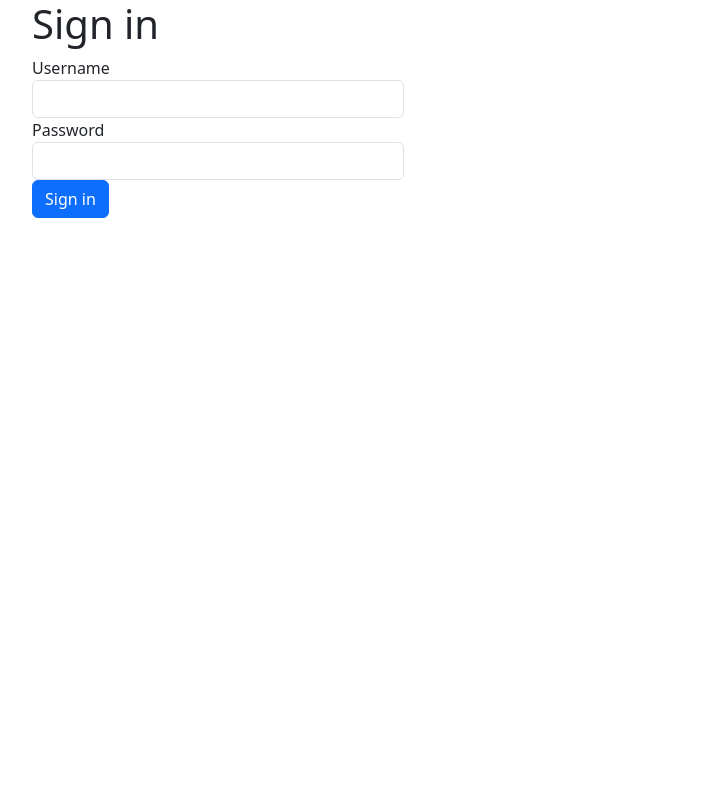
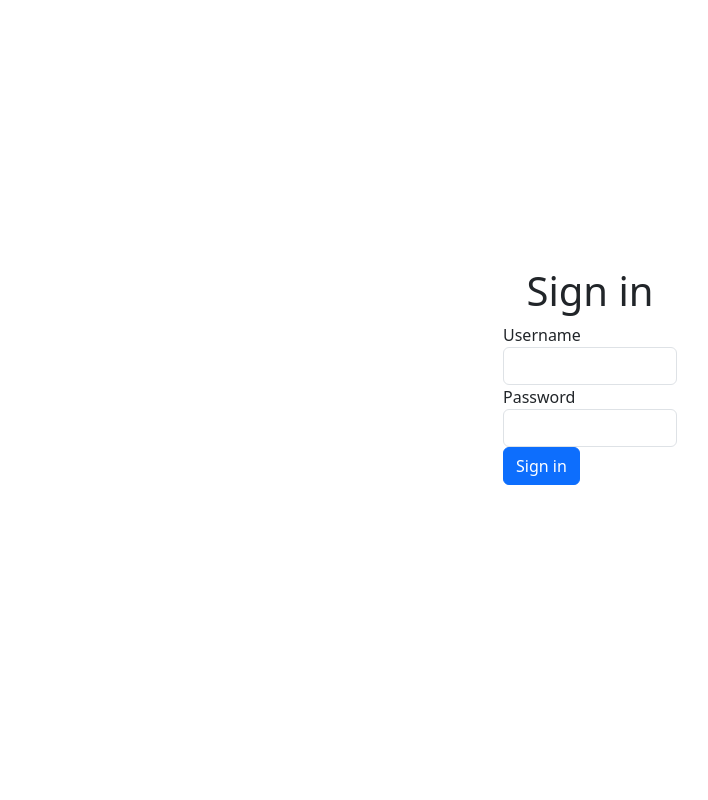
Before and after one commit to 6510615062/cn331-as2, a Django app: page /sign-in in a window 1280 px wide. Shown: the whole page, without its empty margins (50-758 px from the left). Run offline with Django 5.2, Linux system fonts and the light colour scheme.

Commit message:
Edit sign-in

```diff
--- a/quota_registration/quota_webapp/templates/sign-in.html
+++ b/quota_registration/quota_webapp/templates/sign-in.html
@@ -5,8 +5,14 @@
 {% endblock %}
 
 {% block content %}
+
+
 <div class="container">
-    <h1>Sign in</h1>
+    <div class="row justify-content-center align-items-center" style="height: 100vh;">
+      <div class="col-6 d-flex justify-content-center align-items-center">
+        <!-- Content here -->
+        <div class="container">
+            <h1 class="text-center">Sign in</h1>
 
             <!-- Calling messages framework -->
             {% if messages %}
@@ -22,7 +28,7 @@
 
             <form method="POST" action="{% url 'sign-in' %}">
                 {% csrf_token %}
-        <div class="col-md-4">
+                <div class="col-md-4 mx-auto mb-5">
                     <div class="form-group">
                         <label>Username</label>
                         <input type="text" class="form-control" name="username">
@@ -35,4 +41,7 @@
                 </div>
             </form>
         </div>
+      </div>
+    </div>
+  </div>
 {% endblock content %}
--- a/quota_registration/quota_webapp/views.py
+++ b/quota_registration/quota_webapp/views.py
@@ -43,7 +43,9 @@ def sign_up(request):
             student_name = request.POST.get('first_name')
             new_student = Student.objects.create(student_ID=student_id, student_name=student_name)
             new_student.save()
-            return redirect('/')
+            messages.success(request, 'Account was created for ' + student_id)
+
+            return redirect('sign-in.html')
     else:
         form = RegisterForm()
         print(form)
```
Lines whose indentation alone changed are shown as unchanged.
